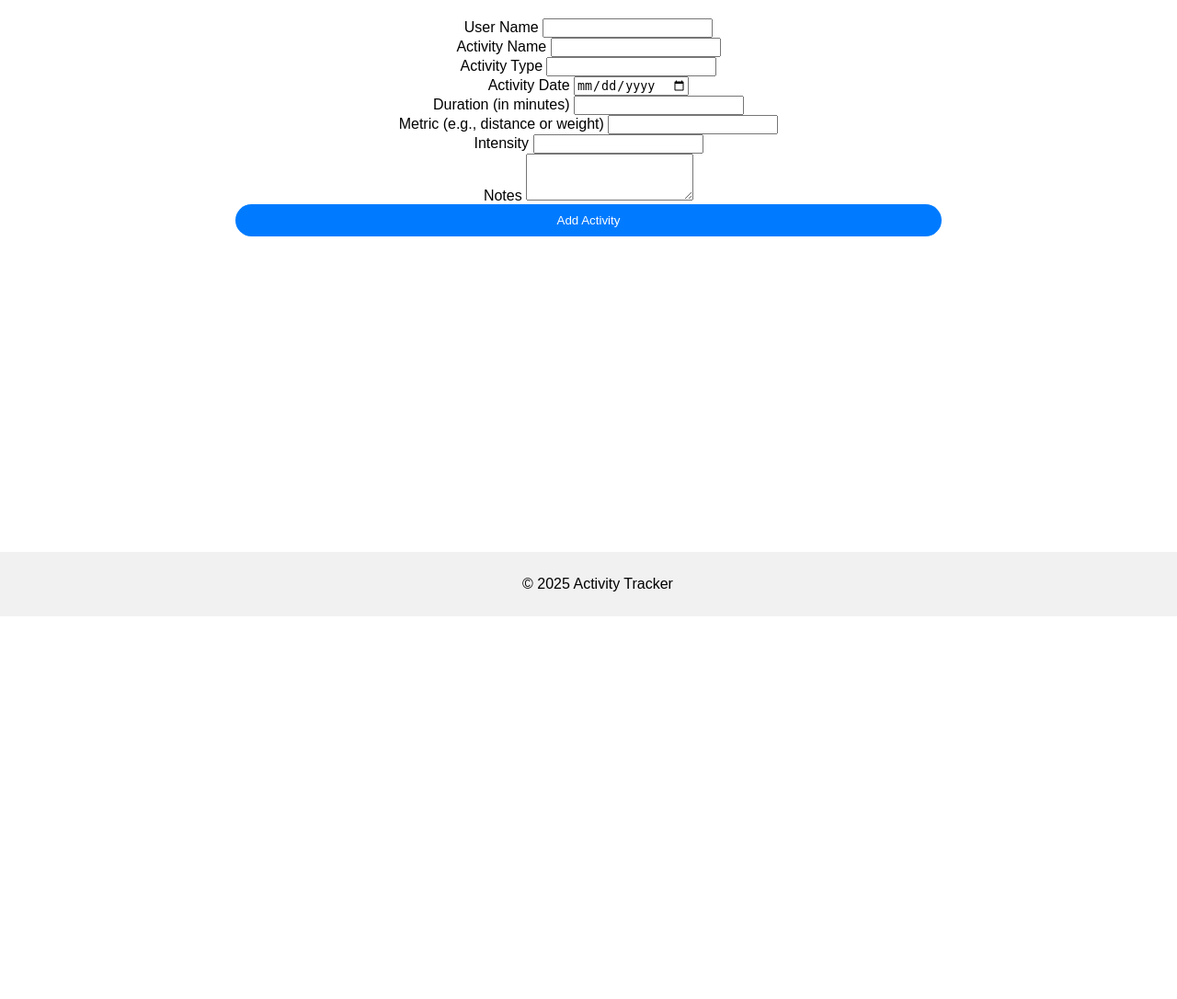
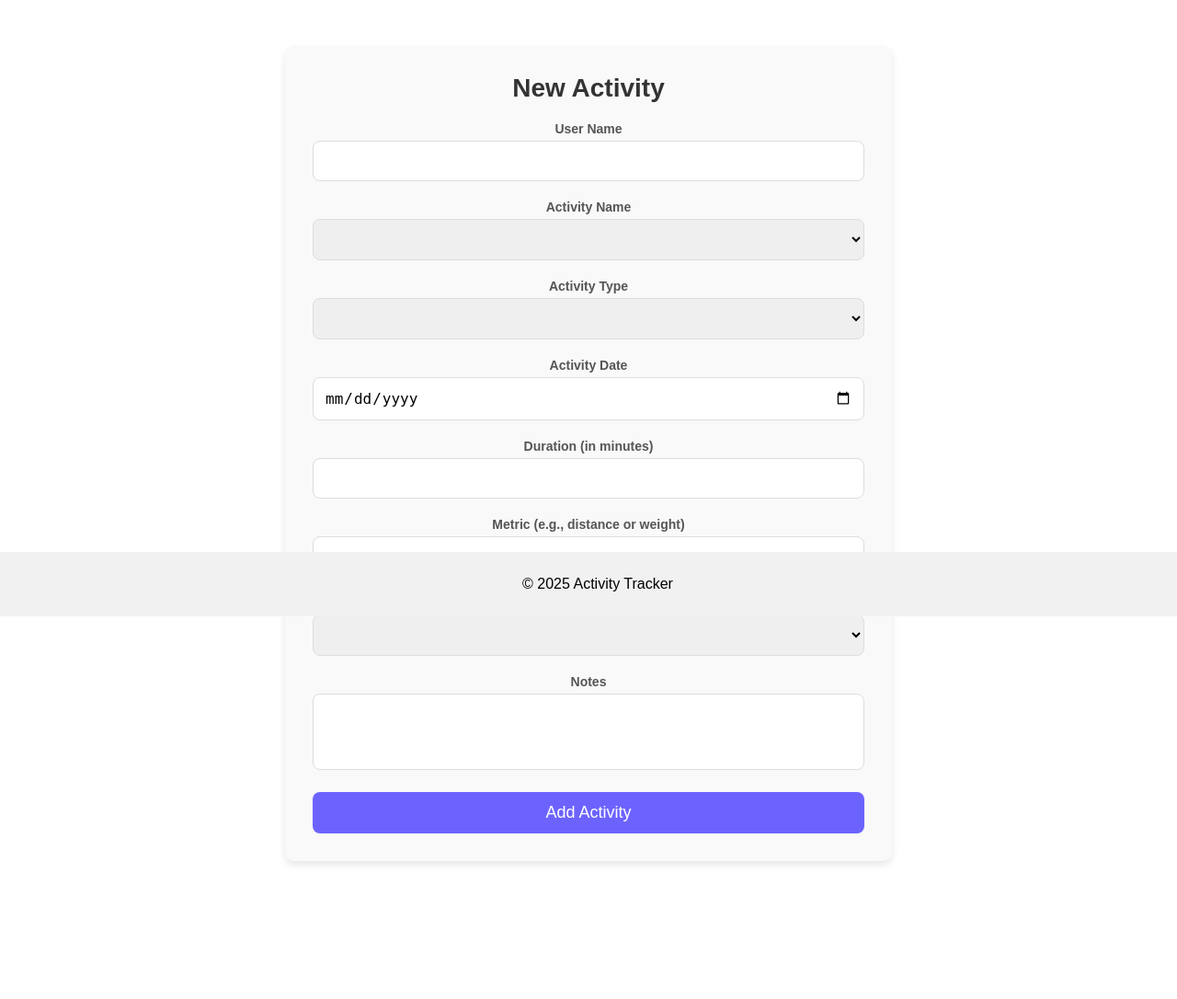
Before and after one commit to tbrania1202/Web-Application-For-Activity-Tracking, a Flask app: page /add_activity in a window 1280 px wide. Shown: the part 130-1216 px from the top of the page at 92% size. Before the commit the page ends 800 px from the top, so only its background shows below. Run offline with Flask 3, Linux system fonts and the light colour scheme.

Commit message:
Progress on adding layout and functionality to activity form

```diff
--- a/app/blueprints/add_activity.py
+++ b/app/blueprints/add_activity.py
@@ -1,6 +1,7 @@
 from flask import Blueprint, render_template, request, redirect, url_for
 from datetime import datetime
 from database import activity_collection
+from data.defined_data import ACTIVITY_TYPES, ACTIVITY_NAMES, ACTIVITY_METRIC
 
 add_activity_bp = Blueprint('add_activity', __name__)
 
@@ -18,6 +19,10 @@ def add_activity_page():
 
         date = datetime.strptime(date, "%Y-%m-%d")
         date = date.strftime("%d-%m-%Y")
+        try:
+            metric = float(metric)
+        except:
+            metric = int(metric)
 
         new_activity = {
             "user_id": user,
@@ -25,7 +30,7 @@ def add_activity_page():
             "type": activity_type,
             "date": date,
             "duration": int(duration),
-            "metric": int(metric),
+            "metric": metric,
             "intensity": intensity,
             "notes": notes,
         }
@@ -37,4 +42,4 @@ def add_activity_page():
 
         return redirect(url_for('home.home_page'))
 
-    return render_template("add_activity.html")
+    return render_template("add_activity.html", activity_types=ACTIVITY_TYPES, activity_names=ACTIVITY_NAMES, activity_metric=ACTIVITY_METRIC)
--- a/app/static/styles.css
+++ b/app/static/styles.css
@@ -230,3 +230,82 @@ th, td {
 th {
     background-color: #f2f2f2;
 }
+
+/* Container for the whole form */
+.form-container {
+    max-width: 600px;
+    margin: 50px auto;
+    padding: 30px;
+    background-color: #f9f9f9;
+    border-radius: 10px;
+    box-shadow: 0 4px 8px rgba(0, 0, 0, 0.1);
+    margin-bottom: 150px;
+}
+
+/* Title of the form */
+.form-container h2 {
+    text-align: center;
+    color: #333;
+    font-size: 28px;
+    margin-bottom: 20px;
+}
+
+/* Styling for form groups (each input field) */
+.form-group {
+    margin-bottom: 20px;
+}
+
+.form-group label {
+    display: block;
+    font-weight: bold;
+    margin-bottom: 5px;
+    font-size: 14px;
+    color: #555;
+}
+
+.form-group input,
+.form-group select,
+.form-group textarea {
+    width: 100%;
+    padding: 12px;
+    font-size: 16px;
+    border: 1px solid #ddd;
+    border-radius: 8px;
+    box-sizing: border-box;
+}
+
+.form-group input:focus,
+.form-group select:focus,
+.form-group textarea:focus {
+    border-color: #6c63ff;
+    outline: none;
+}
+
+#activity_notes {
+    resize: none;
+}
+
+/* Styling for the submit button */
+.add-activity-submit-button {
+    background-color: #6c63ff;
+    color: white;
+    font-size: 18px;
+    padding: 12px 20px;
+    border: none;
+    border-radius: 8px;
+    cursor: pointer;
+    width: 100%;
+    transition: background-color 0.3s ease;
+}
+
+.add-activity-submit-button:hover {
+    background-color: #5a53e0;
+}
+
+/* Adding some responsiveness */
+@media (max-width: 768px) {
+    .form-container {
+        padding: 20px;
+        margin: 20px;
+    }
+}
--- a/app/templates/add_activity.html
+++ b/app/templates/add_activity.html
@@ -4,6 +4,8 @@
 
 {% block content %}
 
+    <div class="form-container">
+        <h2>New Activity</h2>
         <form action="{{ url_for('add_activity.add_activity_page') }}" method="POST">
             <!-- User Name -->
             <div class="form-group">
@@ -14,13 +16,23 @@
             <!-- Activity Name -->
             <div class="form-group">
                 <label for="activity_name">Activity Name</label>
-            <input type="text" id="activity_name" name="activity_name" required>
+                <select id="activity_name" name="activity_name" required>
+                    <option value="" hidden></option>
+                    {% for activity in activity_names %}
+                        <option value="{{activity}}">{{ activity }}</option>
+                    {% endfor %}
+                </select>
             </div>
 
             <!-- Activity Type -->
             <div class="form-group">
                 <label for="activity_type">Activity Type</label>
-            <input type="text" id="activity_type" name="activity_type" required>
+                <select id="activity_type" name="activity_type" required>
+                    <option value="" hidden></option>
+                    {% for activity in activity_types %}
+                        <option value="{{activity}}">{{ activity }}</option>
+                    {% endfor %}
+                </select>
             </div>
 
             <!-- Activity Date -->
@@ -32,7 +44,7 @@
             <!-- Activity Duration -->
             <div class="form-group">
                 <label for="activity_duration">Duration (in minutes)</label>
-            <input type="number" id="activity_duration" name="activity_duration" required>
+                <input type="number" id="activity_duration" name="activity_duration" min=0 required>
             </div>
 
             <!-- Activity Metric -->
@@ -44,17 +56,24 @@
             <!-- Activity Intensity -->
             <div class="form-group">
                 <label for="activity_intensity">Intensity</label>
-            <input type="text" id="activity_intensity" name="activity_intensity" required>
+                <select id="activity_intensity" name="activity_intensity" required>
+                    <option value="" hidden></option>
+                    <option value="High">High</option>
+                    <option value="Medium">Medium</option>
+                    <option value="Low">Low</option>
+                </select>
             </div>
+
 
             <!-- Activity Notes -->
             <div class="form-group">
                 <label for="activity_notes">Notes</label>
-            <textarea id="activity_notes" name="activity_notes" rows="3"></textarea>
+                <textarea id="activity_notes" name="activity_notes" rows="3" maxlength="150"></textarea>
             </div>
 
             <!-- Submit Button -->
-        <button type="submit" class="submit-button">Add Activity</button>
+            <button type="submit" class="add-activity-submit-button">Add Activity</button>
         </form>
+    </div>
 
 {% endblock %}
--- /dev/null
+++ b/data/defined_data.py
@@ -0,0 +1,71 @@
+ACTIVITY_TYPES = ['Cardio', 'Strength', 'Flexibility', 'Endurance', 'Balance', 'Rehabilitation', 'Sports', 'Mixed', 'Outdoor']
+
+ACTIVITY_NAMES = [
+    'Gym',
+    'Cycling',
+    'Running',
+    'Swimming',
+    'Walking',
+    'Yoga',
+    'Dance',
+    'Boxing',
+    'Hiking',
+    'Rowing',
+    'CrossFit',
+    'Resistance Training',
+    'Climbing',
+    'Martial Arts',
+    'Zumba',
+    'Kayaking',
+    'Rock Climbing',
+    'Tai Chi',
+    'Surfing',
+    'Trail Running',
+    'Horseback Riding',
+    'Badminton',
+    'Tennis',
+    'Basketball',
+    'Football',
+    'Volleyball',
+    'Weightlifting',
+    'Table Tennis',
+    'Jumping Rope',
+    'Beach Volleyball',
+    'Gymnastics',
+    'Parkour'
+]
+
+ACTIVITY_METRIC = {
+    'Gym': 'Weight lifted (kg)',
+    'Cycling': 'Distance (km)',
+    'Running': 'Distance (km)',
+    'Swimming': 'Distance (meters)',
+    'Walking': 'Distance (km)',
+    'Yoga': 'Number of figures',
+    'Dance': 'Songs number',
+    'Boxing': 'Rounds',
+    'Hiking': 'Distance (km)',
+    'Rowing': 'Distance (meters)',
+    'CrossFit': 'Repetitions',
+    'Resistance Training': 'Weight lifted (kg)',
+    'Climbing': 'Height (meters)',
+    'Martial Arts': 'Rounds',
+    'Zumba': 'Songs number',
+    'Kayaking': 'Distance (km)',
+    'Rock Climbing': 'Height (meters)',
+    'Tai Chi': 'Number of figures',
+    'Surfing': 'Number of passed waves',
+    'Trail Running': 'Distance (km)',
+    'Horseback Riding': 'Distance (km)',
+    'Badminton': 'Points scored in the game',
+    'Tennis': 'Number of won sets',
+    'Basketball': 'Points scored in the game',
+    'Football': 'Goals scored in the game',
+    'Volleyball': 'Points scored in the game',
+    'Weightlifting': 'Weight lifted (kg)',
+    'Table Tennis': 'Points scored in the game',
+    'Jumping Rope': 'Repetitions',
+    'Beach Volleyball': 'Points scored in the game',
+    'Gymnastics': 'Number of exercises',
+    'Parkour': 'Number of obstacles',
+}
```
Lines whose indentation alone changed are shown as unchanged.
